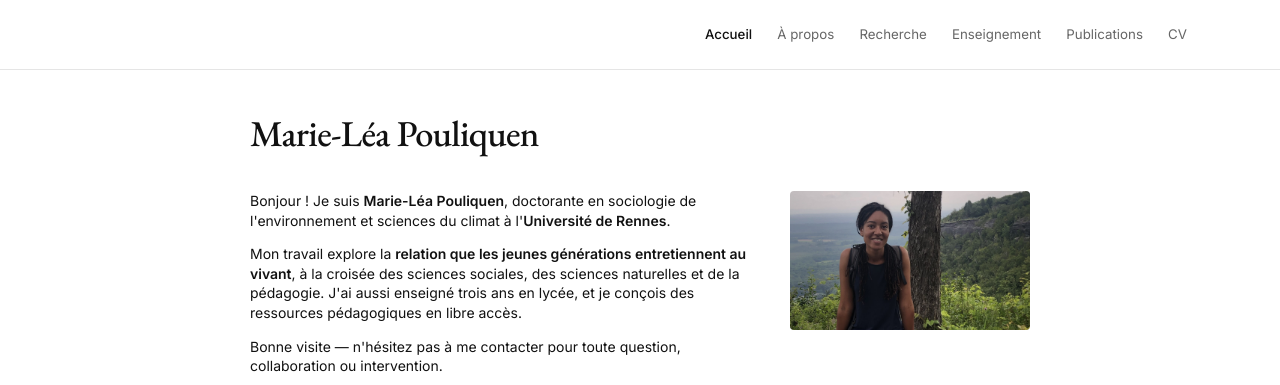
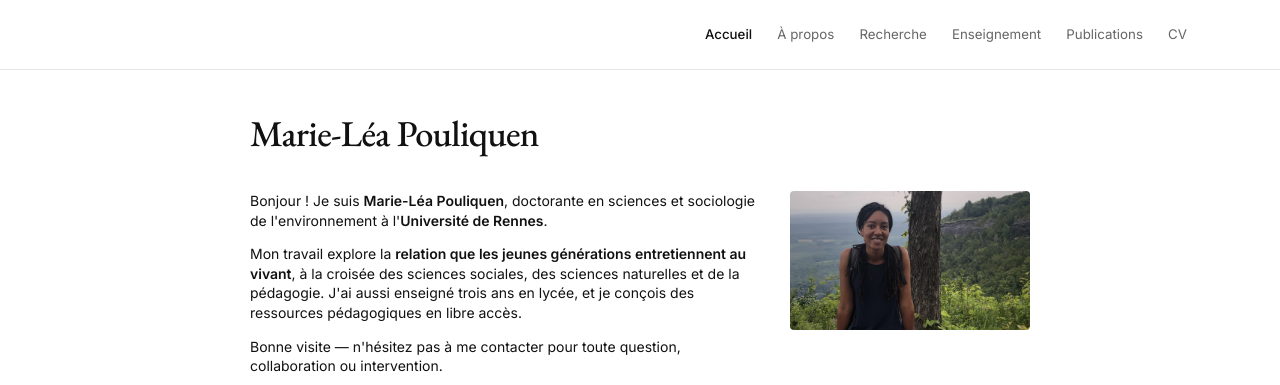
Before and after one commit to marieleapouliquen/marieleapouliquen.github.io, a Jekyll site: the page built from _pages/index.md, in a window 1280 px wide. Shown: the top 385 px of the page. Built offline with Jekyll 4.4.1, drawn with Linux system fonts in a browser that asks for light colours.

Commit message:
Update index.md

```diff
--- a/_pages/index.md
+++ b/_pages/index.md
@@ -7,7 +7,7 @@ description: Marie-Léa Pouliquen — Doctorante en sciences et humanités envir
 
 <div class="home-hero">
   <div class="home-intro">
-    <p>Bonjour ! Je suis <strong>Marie-Léa Pouliquen</strong>, doctorante en sociologie de l'environnement et sciences du climat à l'<strong>Université de Rennes</strong>.</p>
+    <p>Bonjour ! Je suis <strong>Marie-Léa Pouliquen</strong>, doctorante en sciences et sociologie de l'environnement à l'<strong>Université de Rennes</strong>.</p>
     <p>Mon travail explore la <strong>relation que les jeunes générations entretiennent au vivant</strong>, à la croisée des sciences sociales, des sciences naturelles et de la pédagogie. J'ai aussi enseigné trois ans en lycée, et je conçois des ressources pédagogiques en libre accès.</p>
     <p>Bonne visite — n'hésitez pas à me contacter pour toute question, collaboration ou intervention.</p>
   </div>
```
